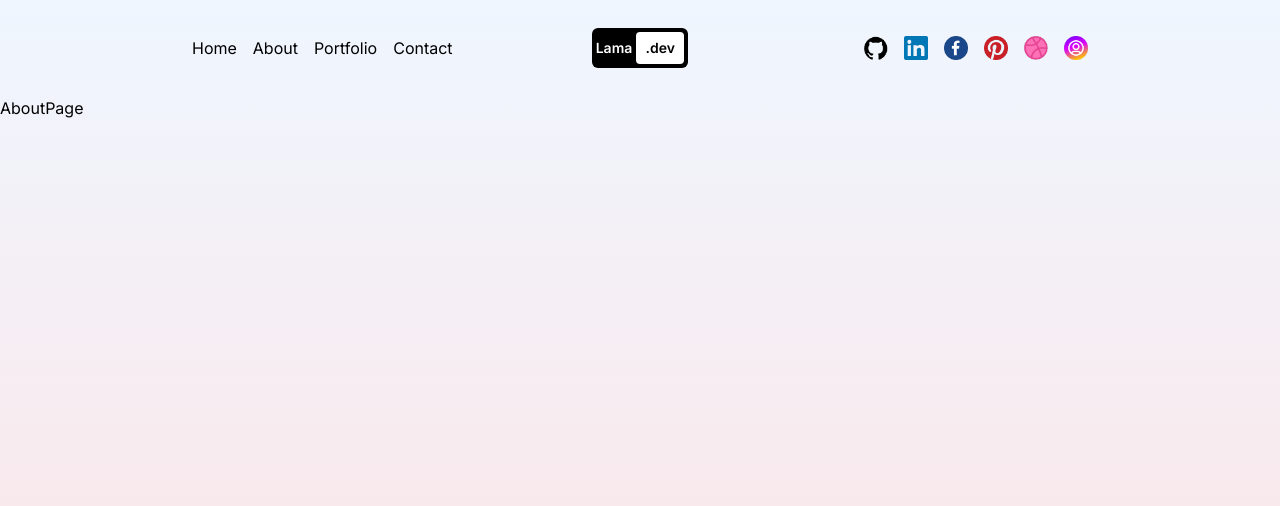
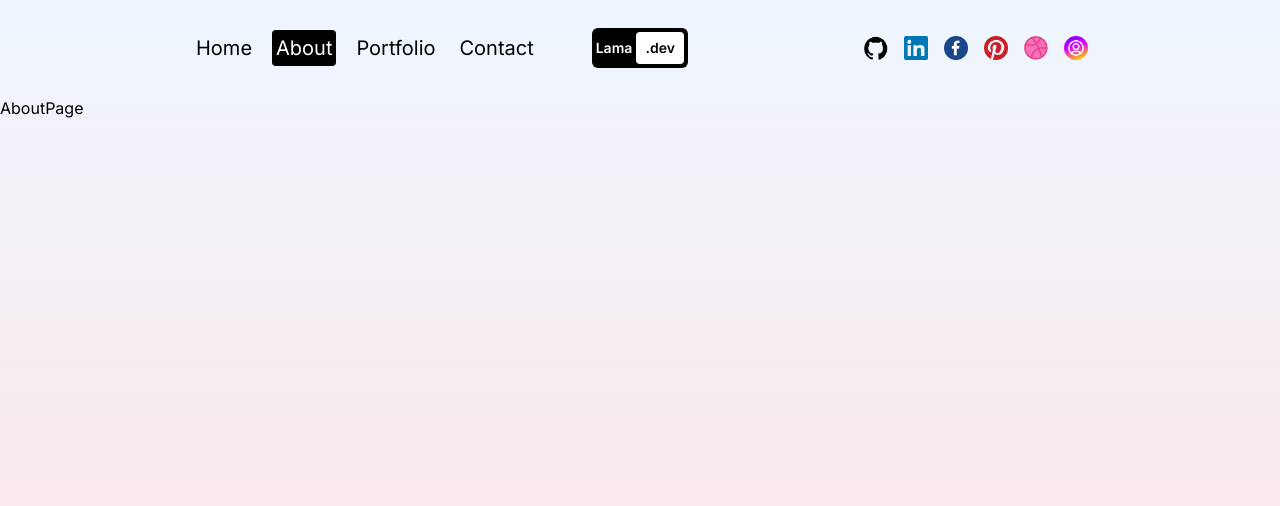
Before and after one commit to Khaanh/NextJS-Animated-Portfolio, a Next.js app: page /about in a window 1280 px wide. Shown: the top 506 px of the page. Built offline with nearby package versions, Linux system fonts and the light colour scheme.

Commit message:
Did: active link

```diff
--- /dev/null
+++ b/src/components/navLink.jsx
@@ -0,0 +1,19 @@
+"use client";
+import Link from "next/link";
+import { usePathname } from "next/navigation";
+
+const NavLink = ({ link }) => {
+	const pathName = usePathname();
+	return (
+		<Link
+			className={`rounded p-1 ${
+				pathName === link.url && "bg-black text-white"
+			}`}
+			href={link.url}
+		>
+			{link.title}
+		</Link>
+	);
+};
+
+export default NavLink;
--- a/src/components/navbar.jsx
+++ b/src/components/navbar.jsx
@@ -2,6 +2,7 @@
 import Image from "next/image";
 import Link from "next/link";
 import { useState } from "react";
+import NavLink from "./navLink";
 
 const links = [
 	{ url: "/", title: "Home" },
@@ -14,17 +15,15 @@ const Navbar = () => {
 	const [isOpen, setIsOpen] = useState(false);
 
 	return (
-		<div className="h-full flex items-center justify-between px-4 sm:px-8 md:px-12 lg:px-20 xl:px-48">
+		<div className="h-full flex items-center justify-between px-4 sm:px-8 md:px-12 lg:px-20 xl:px-48 text-xl">
 			{/* LINKS */}
 			<div className="hidden md:flex gap-4 w-1/3">
 				{links.map((link) => (
-					<Link href={link.url} key={link.url}>
-						{link.title}
-					</Link>
+					<NavLink link={link} key={link.url} />
 				))}
 			</div>
 			{/* LOGO */}
-			<div className="md:hidden lg:flex w-1/3 justify-center">
+			<div className="md:hidden lg:flex xl:w-1/3 xl:justify-center">
 				<Link
 					href="/"
 					className="text-sm bg-black rounded-md p-1 font-semibold flex items-center justify-center"
```
